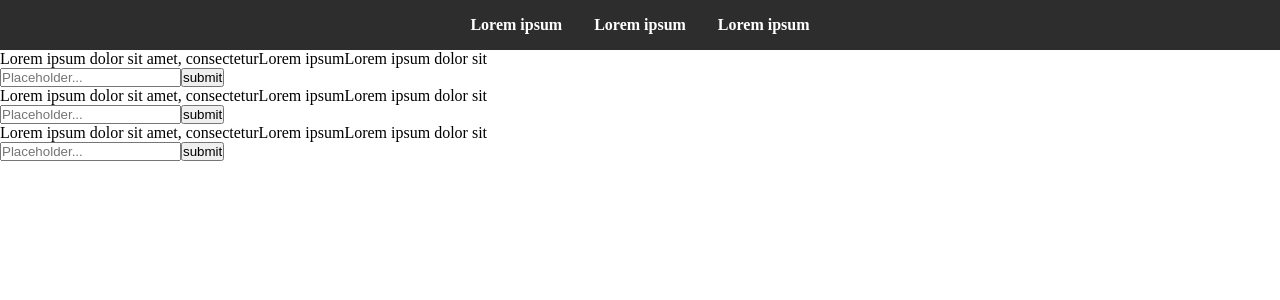
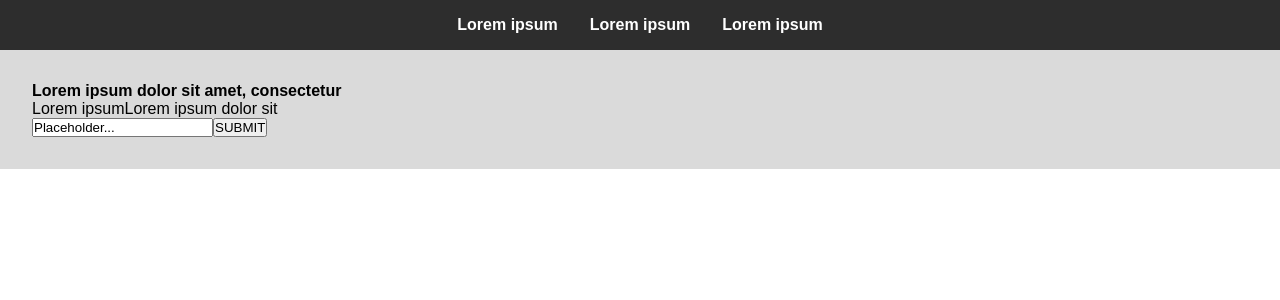
Before and after one commit to AuraSp/Post-Template, a React (Create React App) app: page / in a window 1280 px wide. Shown: the top 300 px of the page. Built offline with nearby package versions, Linux system fonts and the light colour scheme.

Commit message:
added root styles for backgrounds

```diff
--- a/src/components/main.jsx
+++ b/src/components/main.jsx
@@ -6,8 +6,8 @@ function Main({ Post }) {
 
       {/* Post Section */}
       <Post />
-      <Post />
-      <Post />
+      {/* <Post />
+      <Post /> */}
 
     </main>
   )
--- a/src/components/post.jsx
+++ b/src/components/post.jsx
@@ -10,7 +10,7 @@ function Post() {
 
         </div>
         <div className='post-description'>
-          <span>Lorem ipsum dolor sit amet, consectetur</span>
+          <h4>Lorem ipsum dolor sit amet, consectetur</h4>
           <span>Lorem ipsum</span>
           <span>Lorem ipsum dolor sit</span>
         </div>
@@ -18,11 +18,14 @@ function Post() {
 
       {/* COMMENT SECTION */}
       <div className='comment'>
-        <input
-          type="text"
-          placeholder='Placeholder...' />
-        <button
-          type='button'>submit</button>
+        <div className='comment-input'>
+          <input
+            type="text"
+            value='Placeholder...'
+            placeholder='Placeholder...' />
+          <button
+            type='button'>SUBMIT</button>
+        </div>
         <div className='comment-space'>
 
         </div>
--- a/src/index.css
+++ b/src/index.css
@@ -1,9 +1,23 @@
+:root {
+  --text-color: #ffffff;
+  --dropdown-header-background: #2d2d2d;
+  --dropdown-nav-background: #323232;
+
+  --header-background: #2d2d2d;
+  --main-background: #dadada;
+
+  --post-card-background: #5c5c5c;
+  --post-background: #444444;
+  --post-comment-background: #353535;
+}
+
 *,
 *::before,
 *::after {
   margin: 0;
   padding: 0;
   box-sizing: border-box;
+  font-family: Arial, Helvetica, sans-serif;
 }
 
 html,
--- a/src/styles/main.css
+++ b/src/styles/main.css
@@ -0,0 +1,6 @@
+.container {
+    background-color: #dadada;
+    padding: 2em;
+    display: flex;
+    flex-flow: row nowrap;
+}
```
